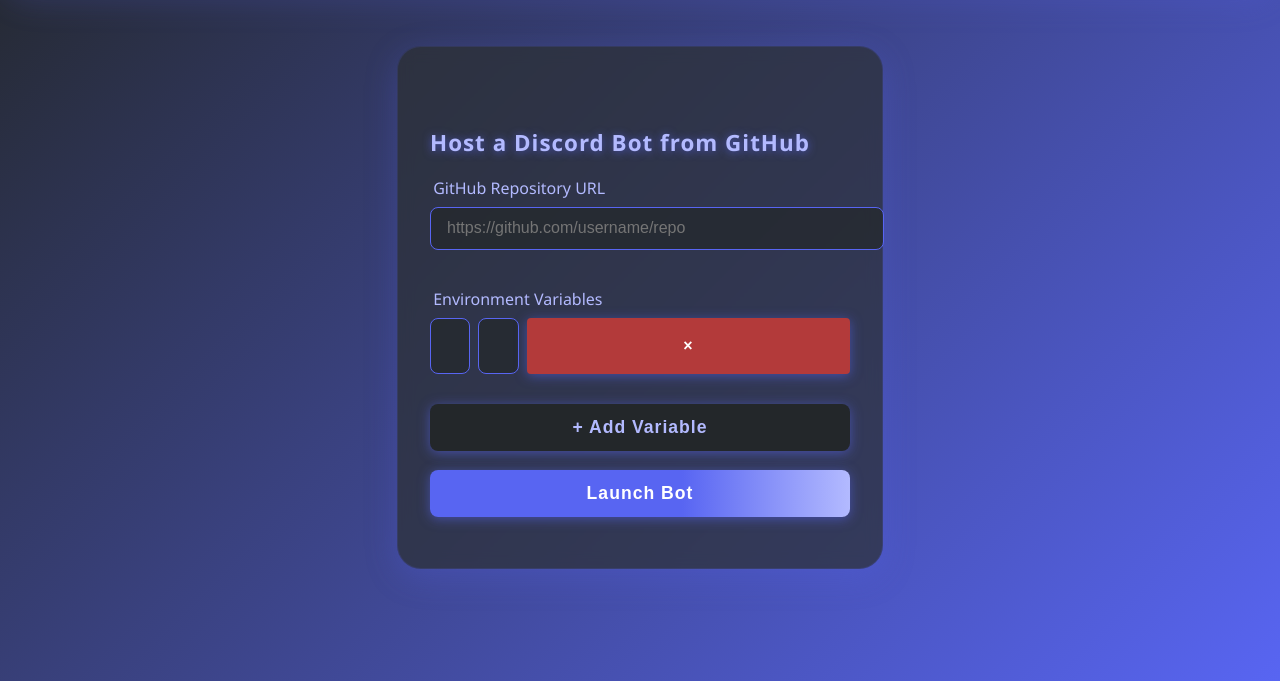
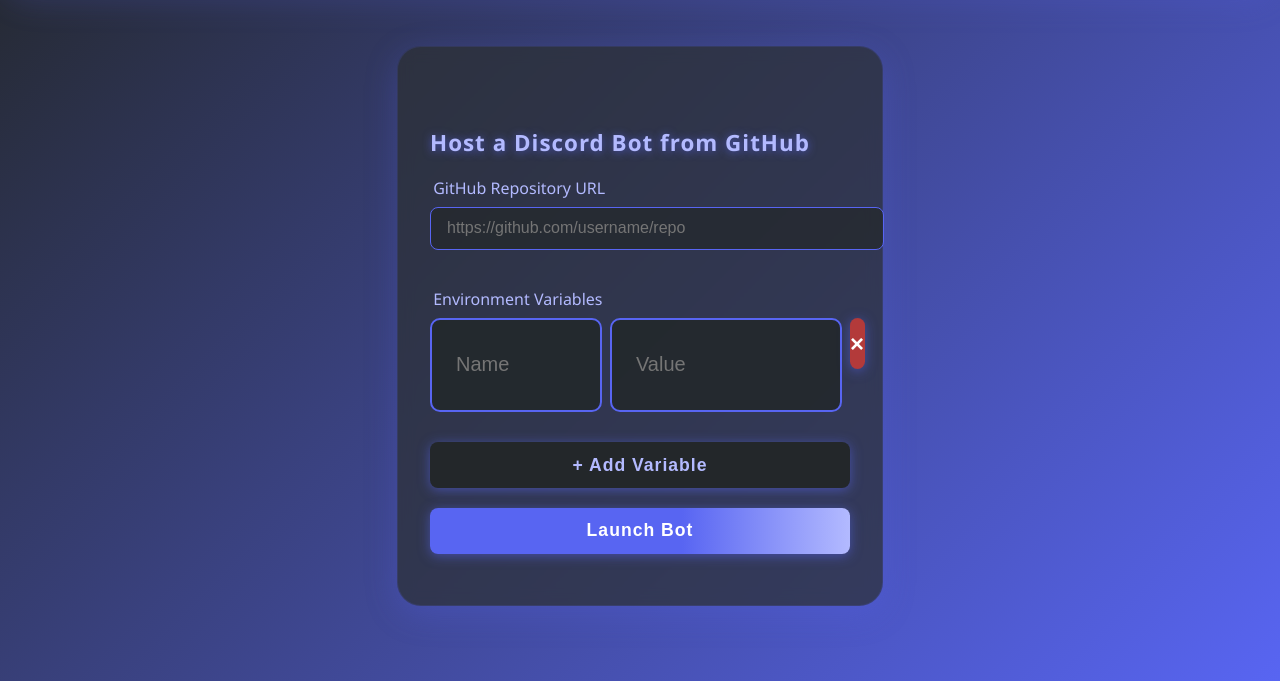
Before and after one commit to antonkrupinski/cloudhost-adminwebsite, a plain HTML site: page index.html in a window 1280 px wide. Shown: the part 119-800 px from the top of the page. Drawn offline with Linux system fonts and the light colour scheme.

Commit message:
now smaller

```diff
--- a/index.html
+++ b/index.html
@@ -179,9 +179,9 @@
       row.style.gap = '0.5rem';
       row.style.marginBottom = '0.7rem';
       row.innerHTML = `
-        <input type="text" placeholder="Name" value="${name}" style="flex:1; padding:1rem 1.2rem; border-radius:8px; border:1.5px solid #5865f2; background:rgba(35,39,42,0.7); color:#fff; font-size:1.15rem;" required>
-        <input type="text" placeholder="Value" value="${value}" style="flex:2; padding:1rem 1.2rem; border-radius:8px; border:1.5px solid #5865f2; background:rgba(35,39,42,0.7); color:#fff; font-size:1.15rem;" required>
-        <button type="button" style="background:#b33a3a;color:#fff;padding:0.2rem 0.5rem;font-size:1rem;border-radius:4px;border:none;font-weight:700;line-height:1;">&times;</button>
+        <input type="text" placeholder="Name" value="${name}" style="flex:1; min-width:120px; min-height:3.2rem; padding:1.2rem 1.5rem; border-radius:10px; border:2px solid #5865f2; background:rgba(35,39,42,0.85); color:#fff; font-size:1.25rem;" required>
+        <input type="text" placeholder="Value" value="${value}" style="flex:2; min-width:180px; min-height:3.2rem; padding:1.2rem 1.5rem; border-radius:10px; border:2px solid #5865f2; background:rgba(35,39,42,0.85); color:#fff; font-size:1.25rem;" required>
+        <button type="button" style="width:3.2rem;height:3.2rem;display:flex;align-items:center;justify-content:center;background:#b33a3a;color:#fff;font-size:1.5rem;border-radius:8px;border:none;font-weight:900;line-height:1;cursor:pointer;">&times;</button>
       `;
       row.querySelector('button').onclick = () => {
         row.remove();
```
